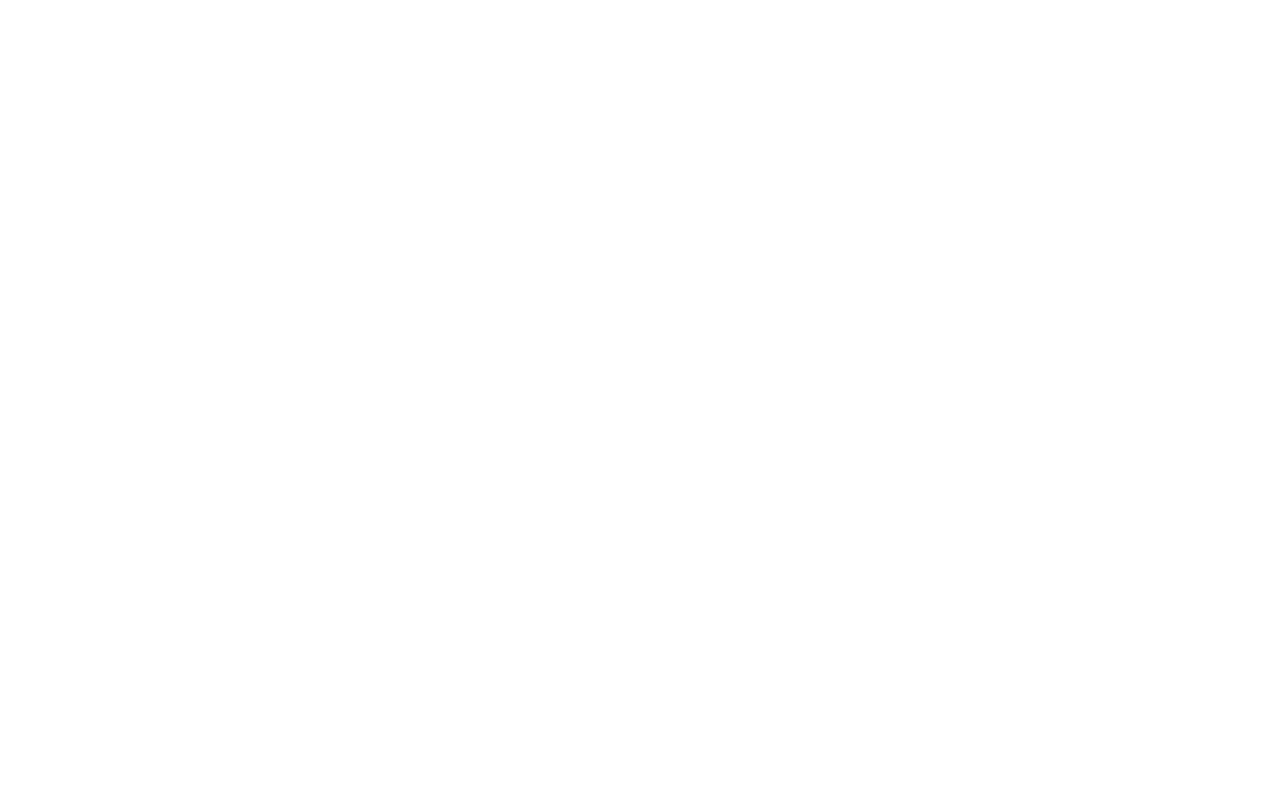
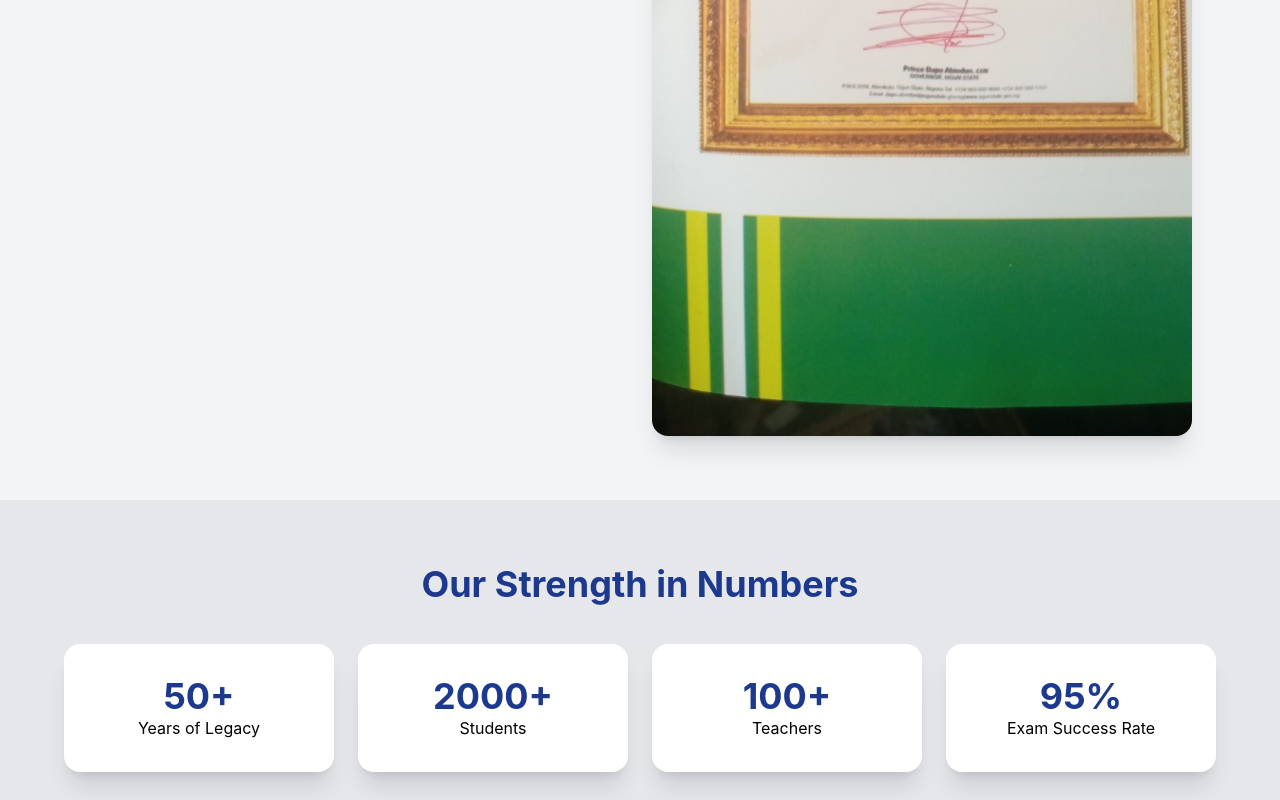
Before and after one commit to waste2wealthafricahub-afk/remo-school-erp, a React (Vite) app: page /senior in a window 1280 px wide. Shown: the part 2962-3762 px from the top of the page. Before the commit the page ends 1934 px from the top, so only its background shows below. Built offline with nearby package versions, Linux system fonts and the light colour scheme.

Commit message:
Added Senior stats section

```diff
--- a/src/components/SeniorHome.jsx
+++ b/src/components/SeniorHome.jsx
@@ -1,6 +1,10 @@
 import { Link } from "react-router-dom";
 import schoolImage from "../images/school.jpg";
 import principalImage from "../images/principal.jpg";
+import gallery1 from "../images/gallery1.jpg";
+import gallery2 from "../images/gallery2.jpg";
+import gallery3 from "../images/gallery3.jpg";
+import gallery4 from "../images/gallery4.jpg";
 
 export default function SeniorHome() {
   return (
@@ -89,7 +93,49 @@
           </Link>
         </div>
       </section>
+<section className="max-w-6xl mx-auto py-16 px-6">
+  <h2 className="text-4xl font-bold text-center text-blue-900 mb-10">
+    School Gallery
+  </h2>
 
+  <div className="grid md:grid-cols-2 gap-6">
+    <img src={gallery1} alt="" className="rounded-2xl shadow-xl" />
+    <img src={gallery2} alt="" className="rounded-2xl shadow-xl" />
+    <img src={gallery3} alt="" className="rounded-2xl shadow-xl" />
+    <img src={gallery4} alt="" className="rounded-2xl shadow-xl" />
+  </div>
+</section>
+<section className="bg-gray-200 py-16 px-6">
+  <div className="max-w-6xl mx-auto">
+    <h2 className="text-4xl font-bold text-center text-blue-900 mb-10">
+      Our Strength in Numbers
+    </h2>
+
+    <div className="grid md:grid-cols-4 gap-6 text-center">
+
+      <div className="bg-white rounded-2xl shadow-xl p-8">
+        <h3 className="text-4xl font-bold text-blue-900">50+</h3>
+        <p>Years of Legacy</p>
+      </div>
+
+      <div className="bg-white rounded-2xl shadow-xl p-8">
+        <h3 className="text-4xl font-bold text-blue-900">2000+</h3>
+        <p>Students</p>
+      </div>
+
+      <div className="bg-white rounded-2xl shadow-xl p-8">
+        <h3 className="text-4xl font-bold text-blue-900">100+</h3>
+        <p>Teachers</p>
+      </div>
+
+      <div className="bg-white rounded-2xl shadow-xl p-8">
+        <h3 className="text-4xl font-bold text-blue-900">95%</h3>
+        <p>Exam Success Rate</p>
+      </div>
+
+    </div>
+  </div>
+</section>
       {/* CONTACT */}
       <section className="bg-blue-900 text-white py-16 px-6">
         <div className="max-w-6xl mx-auto">
```
Also changed, not shown: 1 other file (tests, documents, lock files or other folders).
